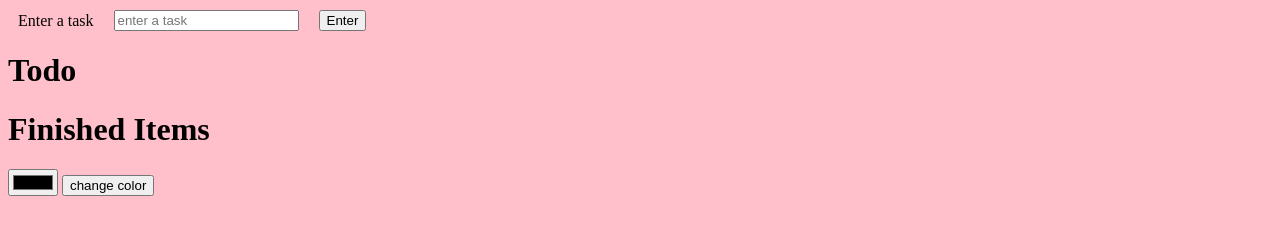
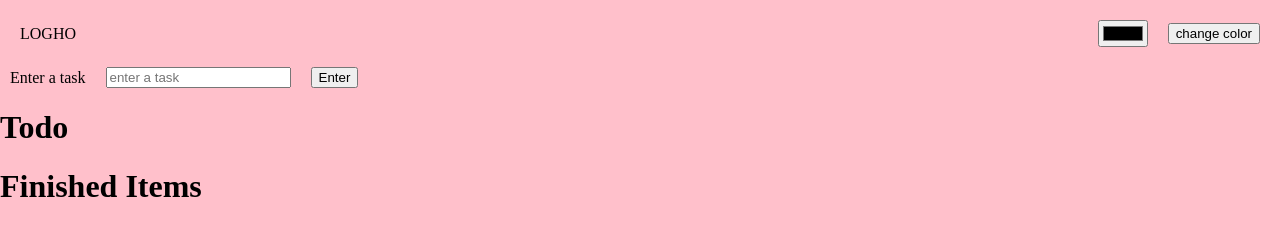
Before and after one commit to GSFSNSICIESA/todo, a plain HTML site: page index.html in a window 1280 px wide. Drawn offline with Linux system fonts and the light colour scheme.

Commit message:
fixed the layout

```diff
--- a/index.html
+++ b/index.html
@@ -7,6 +7,15 @@
     <link rel="stylesheet" href="style.css">
 </head>
 <body>
+    <div class="nav">
+        <div class="left">
+            LOGHO
+        </div>
+        <div class="right">
+            <input type="color">
+            <button type="button" id="color_btn">change color</button>
+        </div>
+    </div>
     <div class="main">
         <label for="task">Enter a task</label>
         <input type="text" placeholder="enter a task" id="task">
@@ -16,8 +25,6 @@
     <ul class="tasks"></ul>
     <h1>Finished Items</h1>
     <ul class="finished"></ul>
-    <input type="color">
-    <button type="button" id="color_btn">change color</button>
     <script src="script.js"></script>
 </body>
 </html>
--- a/style.css
+++ b/style.css
@@ -1,5 +1,7 @@
 body{
     background-color: pink;
+    padding: 0;
+    margin: 0;
 }
 ul{
     /* display: flex;
@@ -24,3 +26,9 @@ ul> div > button{
     box-shadow: none;
 
 }
+
+.nav{
+    display: flex;
+    justify-content: space-between;
+
+}
```
